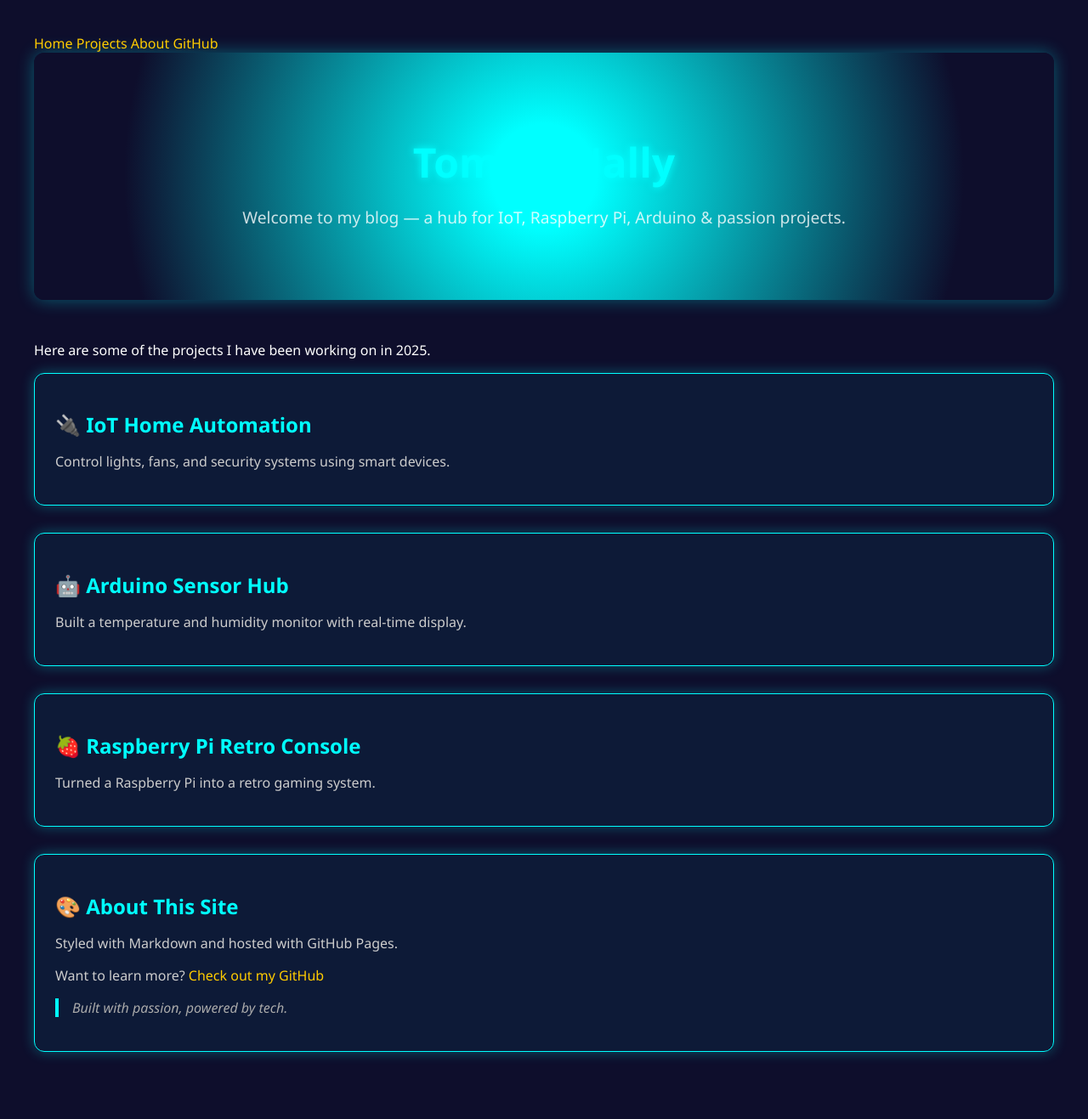
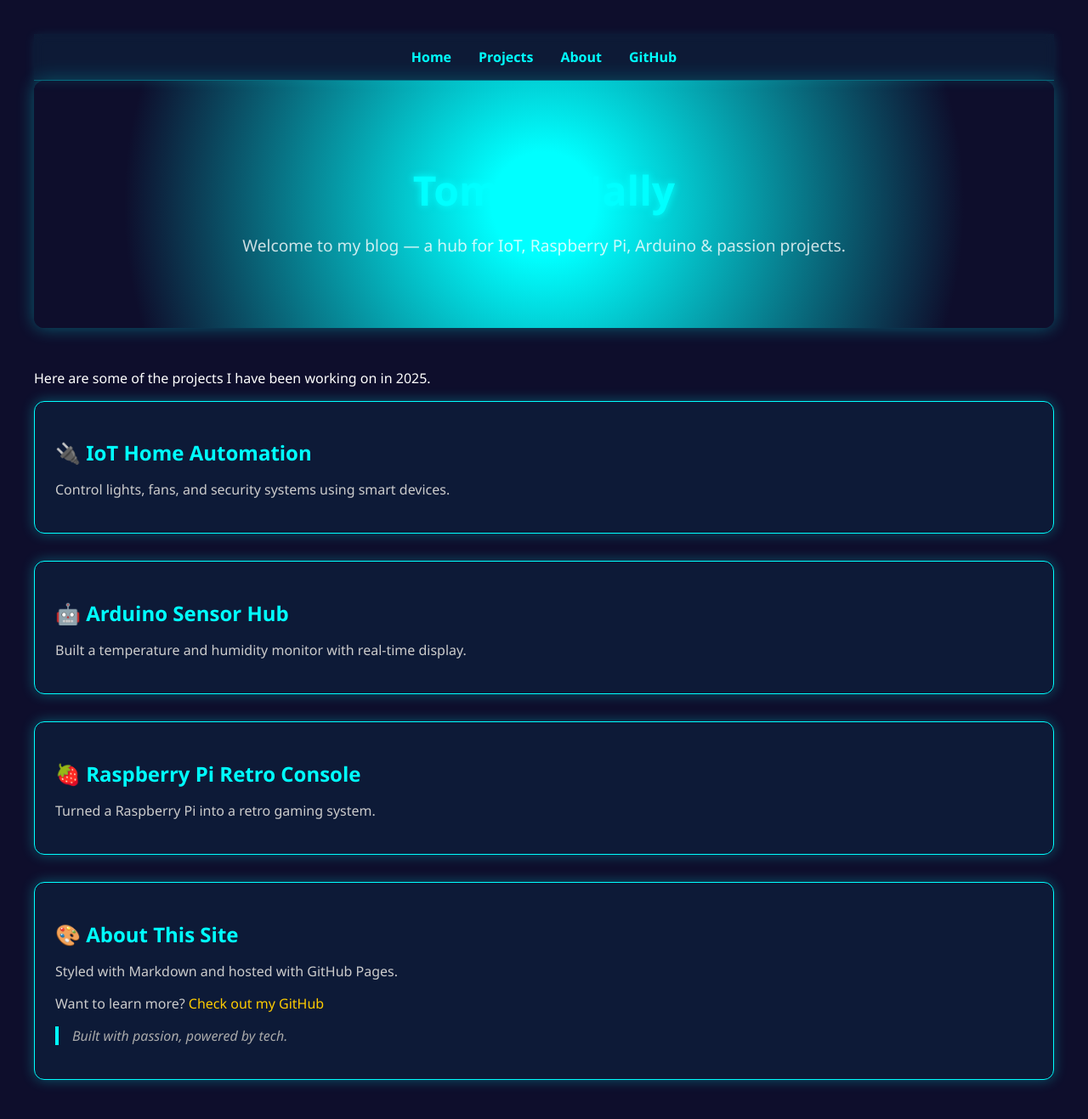
Before and after one commit to mcnallytj/skills-github-pages, a Jekyll site: the page built from index.html, in a window 1280 px wide and 1343 px high. Shown: the top 1317 px of the window at 85% size. Built offline with Jekyll 4.4.1, drawn with Linux system fonts in a browser that asks for light colours.

Commit message:
Update style.css

```diff
--- a/assets/css/style.css
+++ b/assets/css/style.css
@@ -75,3 +75,30 @@ blockquote {
   font-size: 1.2rem;
   color: #ffffffcc;
 }
+/* === NAVIGATION BAR === */
+.navbar {
+  background-color: rgba(0, 255, 255, 0.05);
+  padding: 1rem 2rem;
+  position: sticky;
+  top: 0;
+  z-index: 1000;
+  display: flex;
+  gap: 2rem;
+  justify-content: center;
+  border-bottom: 1px solid #00ffff44;
+  box-shadow: 0 2px 12px rgba(0, 255, 255, 0.1);
+  backdrop-filter: blur(6px);
+}
+
+.navbar a {
+  color: #00ffff;
+  text-decoration: none;
+  font-weight: bold;
+  font-size: 1rem;
+  transition: all 0.2s ease-in-out;
+}
+
+.navbar a:hover {
+  color: #ff00ff;
+  text-shadow: 0 0 5px #ff00ff;
+}
```
